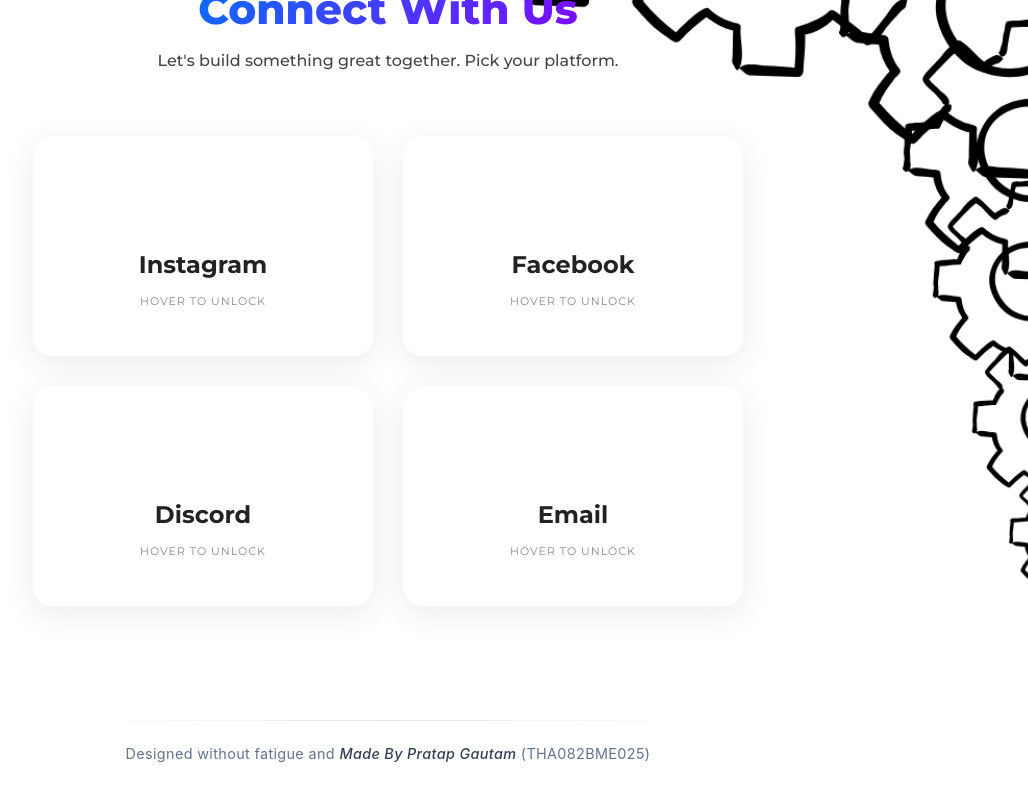
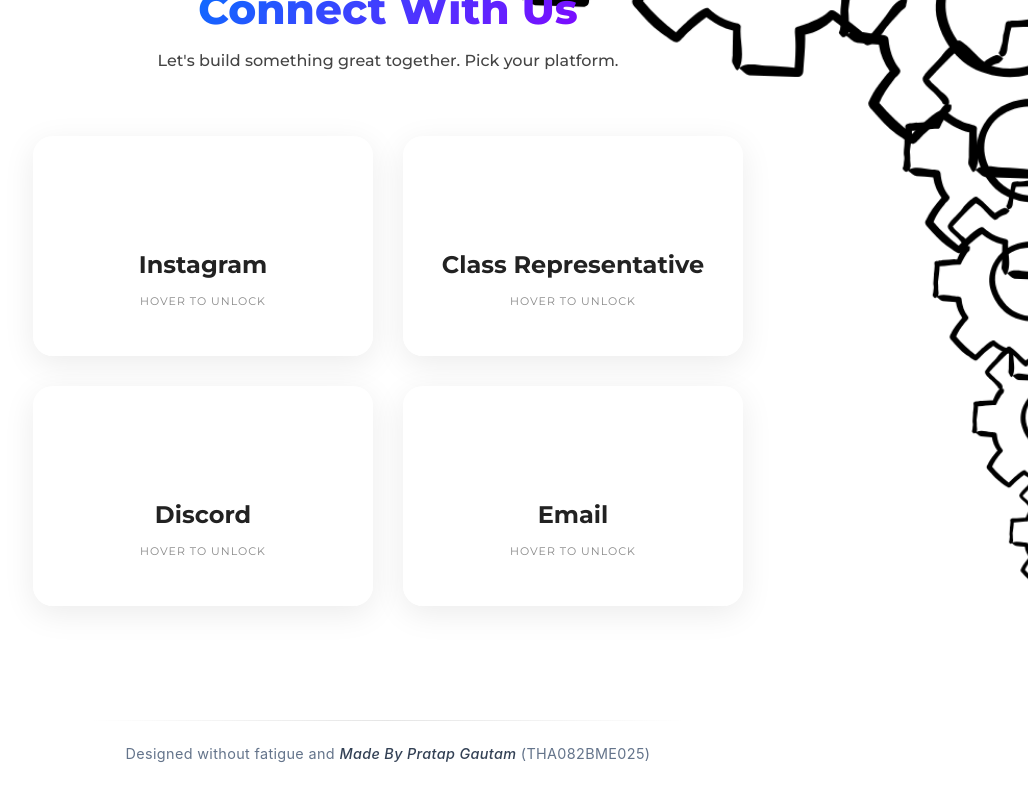
Before and after one commit to Virexzz/tha082bme, a React (Create React App) app in the folder frontend/: page / in a window 1280 px wide. Shown: the part 2220-3020 px from the top of the page, without its empty margins (252-1280 px from the left). Built offline with nearby package versions, Linux system fonts and the light colour scheme; some icons are missing; a web font is replaced by a local one.

Commit message:
Contact Updated

```diff
--- a/frontend/src/components/Contact.css
+++ b/frontend/src/components/Contact.css
@@ -151,3 +151,13 @@
         max-width: 340px;
     }
 }
+
+.split-action-container {
+    justify-content: center;
+    align-items: center;
+}
+
+.action-button.split-button {
+    text-align: center;
+    white-space: nowrap;
+}
--- a/frontend/src/components/Contact.jsx
+++ b/frontend/src/components/Contact.jsx
@@ -1,10 +1,10 @@
 import React from 'react';
 import './Contact.css';
 import { HugeiconsIcon } from '@hugeicons/react';
-import {InstagramIcon} from '@hugeicons/core-free-icons'
-import {Facebook02Icon} from '@hugeicons/core-free-icons'
-import {DiscordIcon} from '@hugeicons/core-free-icons'
-import {Mail01Icon} from '@hugeicons/core-free-icons'
+import { InstagramIcon } from '@hugeicons/core-free-icons';
+import { WhatsappIcon } from '@hugeicons/core-free-icons';
+import { DiscordIcon } from '@hugeicons/core-free-icons';
+import { Mail01Icon } from '@hugeicons/core-free-icons';
 
 function Contact() {
     const socialLinks = [
@@ -17,12 +17,15 @@ function Contact() {
             url: 'https://www.instagram.com/memech_al'
         },
         {
-            platform: 'Facebook',
-            icon: <HugeiconsIcon icon={Facebook02Icon} />,
-            handle: 'IOE Thapathali Mechanical 2082',
+            platform: 'Class Representative',
+            icon: <HugeiconsIcon icon={WhatsappIcon} />,
+            handle: 'Anjan Karki / Sangam Timsina',
             pun: 'Where our social network has higher torque than our engines.',
-            btnText: 'Connect',
-            url: 'https://facebook.com'
+            // 🌟 Upgraded to support independent split action parameters
+            actions: [
+                { label: 'Anjan (WA)', url: 'https://wa.me/9779765067298' },
+                { label: 'Sangam (WA)', url: 'https://wa.me/9779813351355' }
+            ]
         },
         {
             platform: 'Discord',
@@ -63,9 +66,28 @@ function Contact() {
                         <div className="card-back">
                             <h4>{social.handle}</h4>
                             <p className="card-pun">"{social.pun}"</p>
-                            <a href={social.url} target="_blank" rel="noopener noreferrer" className="action-button">
-                                {social.btnText}
-                            </a>
+
+                            {/* 🌟 Conditional Action Block: Handles Split URLs or Single URLs cleanly */}
+                            {social.actions ? (
+                                <div className="split-action-container" style={{ display: 'flex', gap: '8px', width: '100%', marginTop: 'auto' }}>
+                                    {social.actions.map((act, i) => (
+                                        <a
+                                            key={i}
+                                            href={act.url}
+                                            target="_blank"
+                                            rel="noopener noreferrer"
+                                            className="action-button split-button"
+                                            style={{ flex: 1, padding: '10px 5px', fontSize: '0.8rem' }}
+                                        >
+                                            {act.label}
+                                        </a>
+                                    ))}
+                                </div>
+                            ) : (
+                                <a href={social.url} target="_blank" rel="noopener noreferrer" className="action-button">
+                                    {social.btnText}
+                                </a>
+                            )}
                         </div>
                     </div>
                 ))}
```
